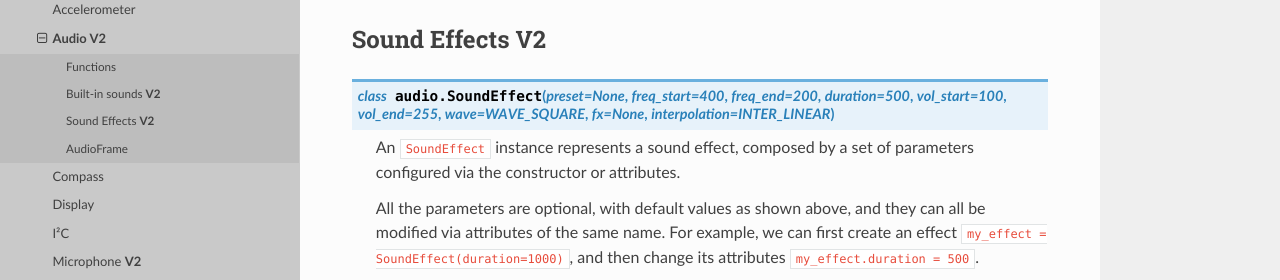
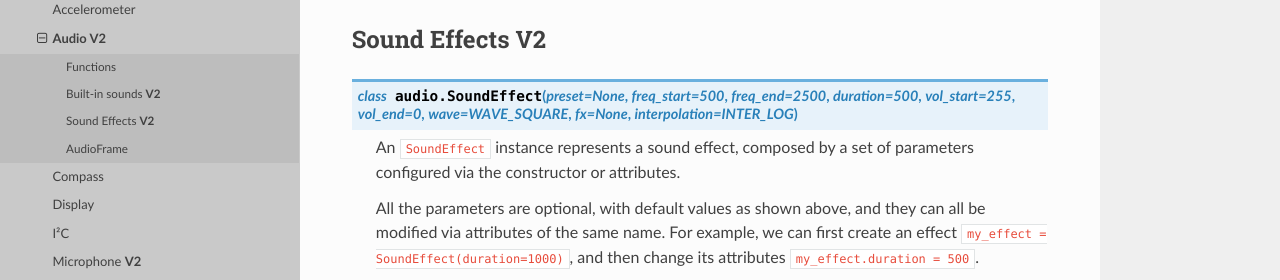
Before and after one commit to bbcmicrobit/micropython, a Sphinx documentation site: the page built from docs/audio.rst, in a window 1280 px wide and 900 px high, scrolled down 2094 px. Shown: the part 171-451 px from the top of the window. Built offline with Sphinx 7.4.7 and the Read the Docs theme 2.0.0, drawn with Linux system fonts in a browser that asks for light colours; pages that are not in the unit, such as notebooks, are missing from menus.

Commit message:
docs: Update the proposed default values for audio.SoundEffect().

```diff
--- a/docs/audio.rst
+++ b/docs/audio.rst
@@ -114,7 +114,7 @@ Sound Effects **V2**
 ====================
 
 .. py:class::
-    SoundEffect(preset=None, freq_start=400, freq_end=200, duration=500, vol_start=100, vol_end=255, wave=WAVE_SQUARE, fx=None, interpolation=INTER_LINEAR)
+    SoundEffect(preset=None, freq_start=500, freq_end=2500, duration=500, vol_start=255, vol_end=0, wave=WAVE_SQUARE, fx=None, interpolation=INTER_LOG)
 
     An ``SoundEffect`` instance represents a sound effect, composed by a set of
     parameters configured via the constructor or attributes.
```
